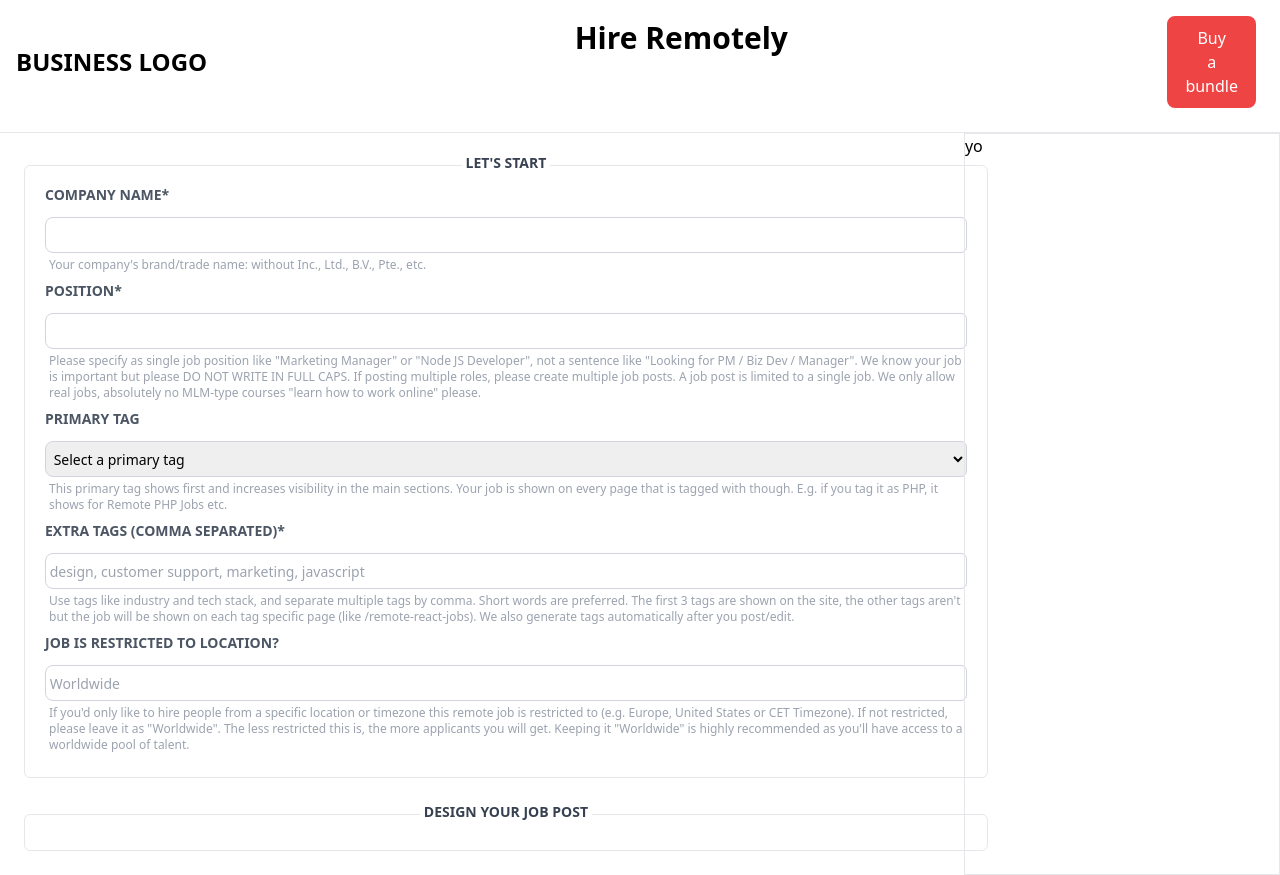
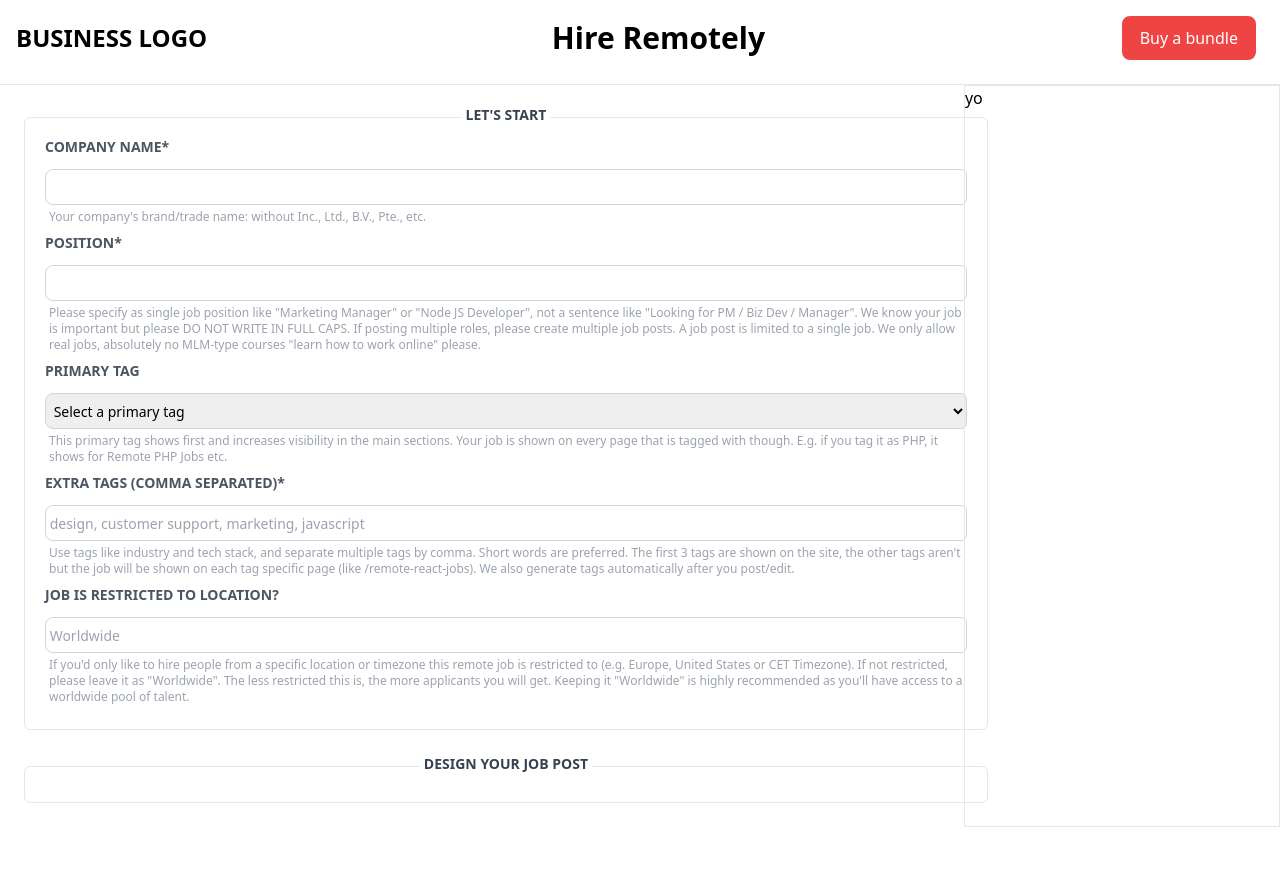
Before and after one commit to ognjen-dev/hire-remote, a React (Create React App) app: page /get-hired in a window 1280 px wide. After the commit the page ends 827 px from the top, so only its background shows below. Built offline with nearby package versions, Linux system fonts and the light colour scheme.

Commit message:
finalize basic routing

```diff
--- a/src/App/Components/SharedComponents/NavBar.tsx
+++ b/src/App/Components/SharedComponents/NavBar.tsx
@@ -33,8 +33,8 @@ const NavBar = () => {
                         Remote
                     </button>
 
-                    <button className="hover:border-red-600 hover:text-red-600 hover:bg-transparent ml-3 inline-flex items-center px-2 py-2 mr-2 lg:px-4 lg:py-2 border-red-500 border-2 rounded-lg bg-red-500 text-md font-medium text-white">
-                        <Link to="/get-hired">Post <p className="md:block hidden">&nbsp;a&nbsp;</p>job</Link>
+                    <button className="">
+                        <Link to="/get-hired" className="hover:border-red-600 hover:text-red-600 hover:bg-transparent ml-3 inline-flex items-center px-2 py-2 mr-2 lg:px-4 lg:py-2 border-red-500 border-2 rounded-lg bg-red-500 text-md font-medium text-white">Post <p className="md:block hidden">&nbsp;a&nbsp;</p>job</Link>
                     </button>
                 </div>
             </div>
--- a/src/App/Components/SharedComponents/PageHeader.tsx
+++ b/src/App/Components/SharedComponents/PageHeader.tsx
@@ -11,8 +11,8 @@ const PageHeader = () => {
 
                 <p className="text-3xl font-bold mt-1 md:block hidden">Hire Remotely</p>
 
-                <button className="hover:border-red-600 hover:text-red-600 hover:bg-transparent ml-3 inline-flex items-center px-2 py-2 mr-2 lg:px-4 lg:py-2 border-red-500 border-2 rounded-lg bg-red-500 text-md font-medium text-white">
-                    <Link>Buy <p className="md:block hidden">&nbsp;a&nbsp;</p>bundle</Link>
+                <button >
+                    <Link to="/" className="hover:border-red-600 hover:text-red-600 hover:bg-transparent ml-3 inline-flex items-center px-2 py-2 mr-2 lg:px-4 lg:py-2 border-red-500 border-2 rounded-lg bg-red-500 text-md font-medium text-white" >Buy <p className="md:block hidden">&nbsp;a&nbsp;</p>bundle</Link>
                 </button>
 
             </div>
```
